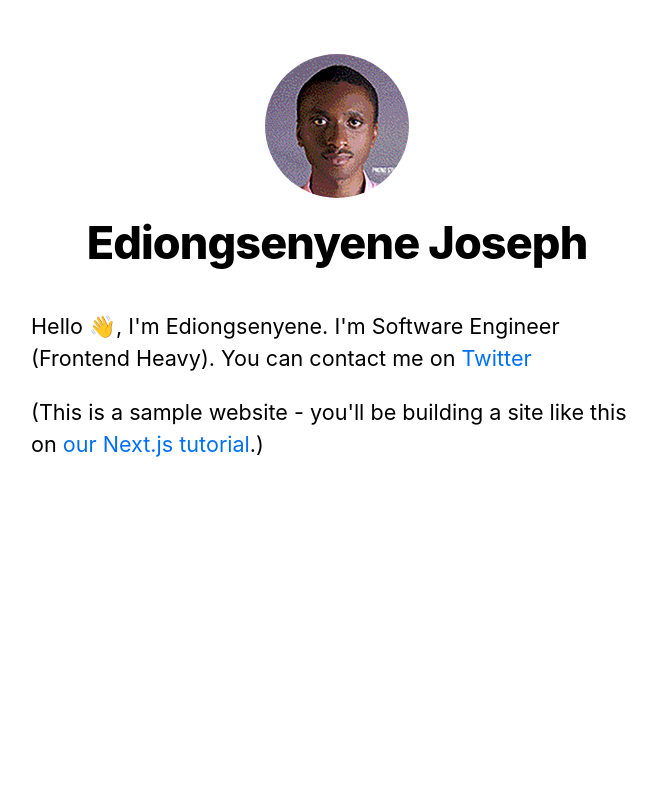
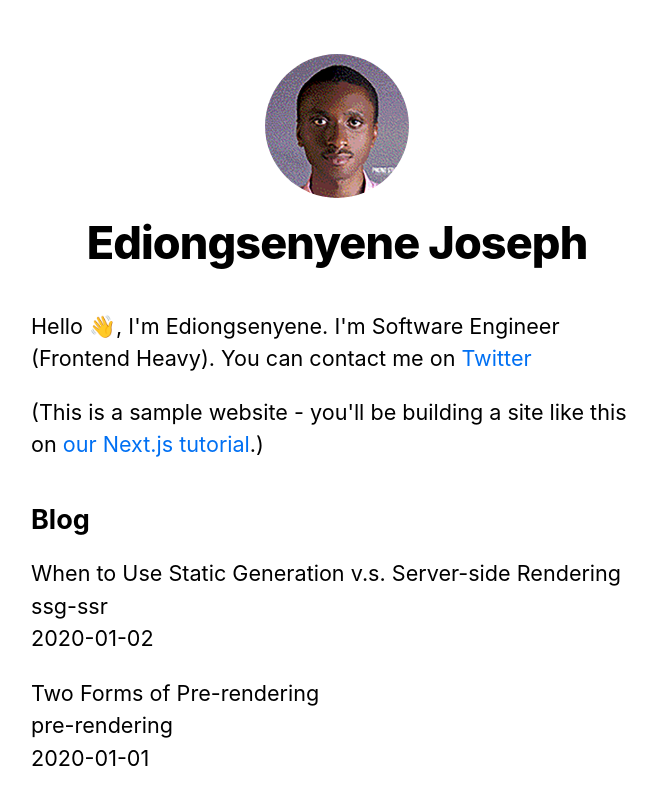
Before and after one commit to IEdiong/nextjs-basics, a Next.js app: page / in a window 1280 px wide. Shown: the top 804 px of the page, without its empty margins (303-960 px from the left). Built offline with nearby package versions, Linux system fonts and the light colour scheme.

Commit message:
Implement getStaticProps

```diff
--- a/pages/index.js
+++ b/pages/index.js
@@ -3,7 +3,19 @@
 import Layout, { siteTitle } from "../components/layout";
 import utilStyles from "../styles/utils.module.css";
 
-export default function Home() {
+import { getSortedPostsData } from "../lib/posts";
+
+export async function getStaticProps() {
+  const allPostsData = getSortedPostsData();
+
+  return {
+    props: {
+      allPostsData,
+    },
+  };
+}
+
+export default function Home({ allPostsData }) {
   return (
     <Layout home>
       <Head>
@@ -20,6 +32,23 @@
           on <a href="https://nextjs.org/learn">our Next.js tutorial</a>.)
         </p>
       </section>
+      <section className={`${utilStyles.headingMd} ${utilStyles.padding1px}`}>
+        <h2 className={utilStyles.headingLg}>Blog</h2>
+        <ul className={utilStyles.list}>
+          {allPostsData.map(({ id, date, title }) => (
+            <li
+              className={utilStyles.listItem}
+              key={id}
+            >
+              {title}
+              <br />
+              {id}
+              <br />
+              {date}
+            </li>
+          ))}
+        </ul>
+      </section>
     </Layout>
   );
 }
```
